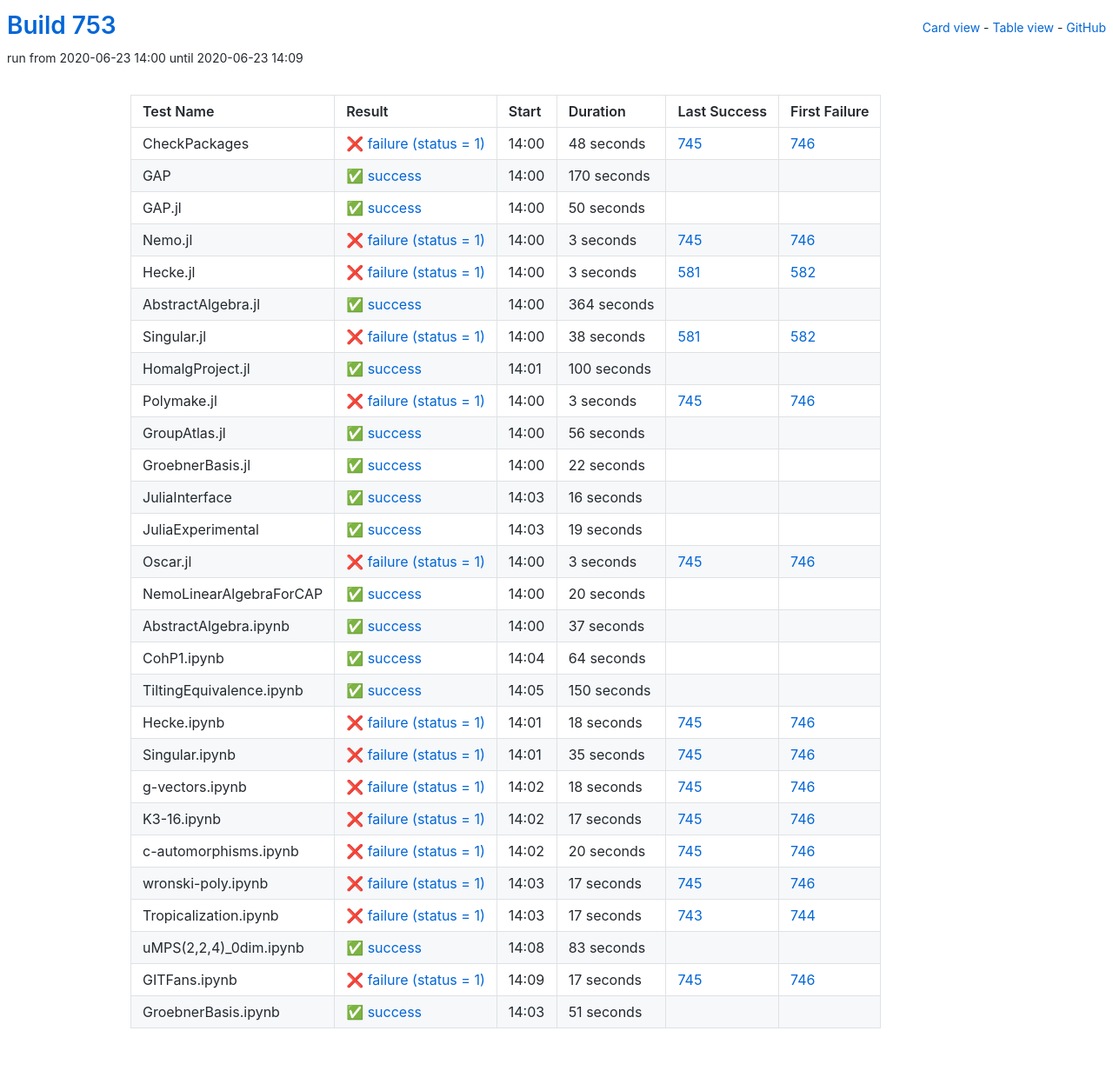
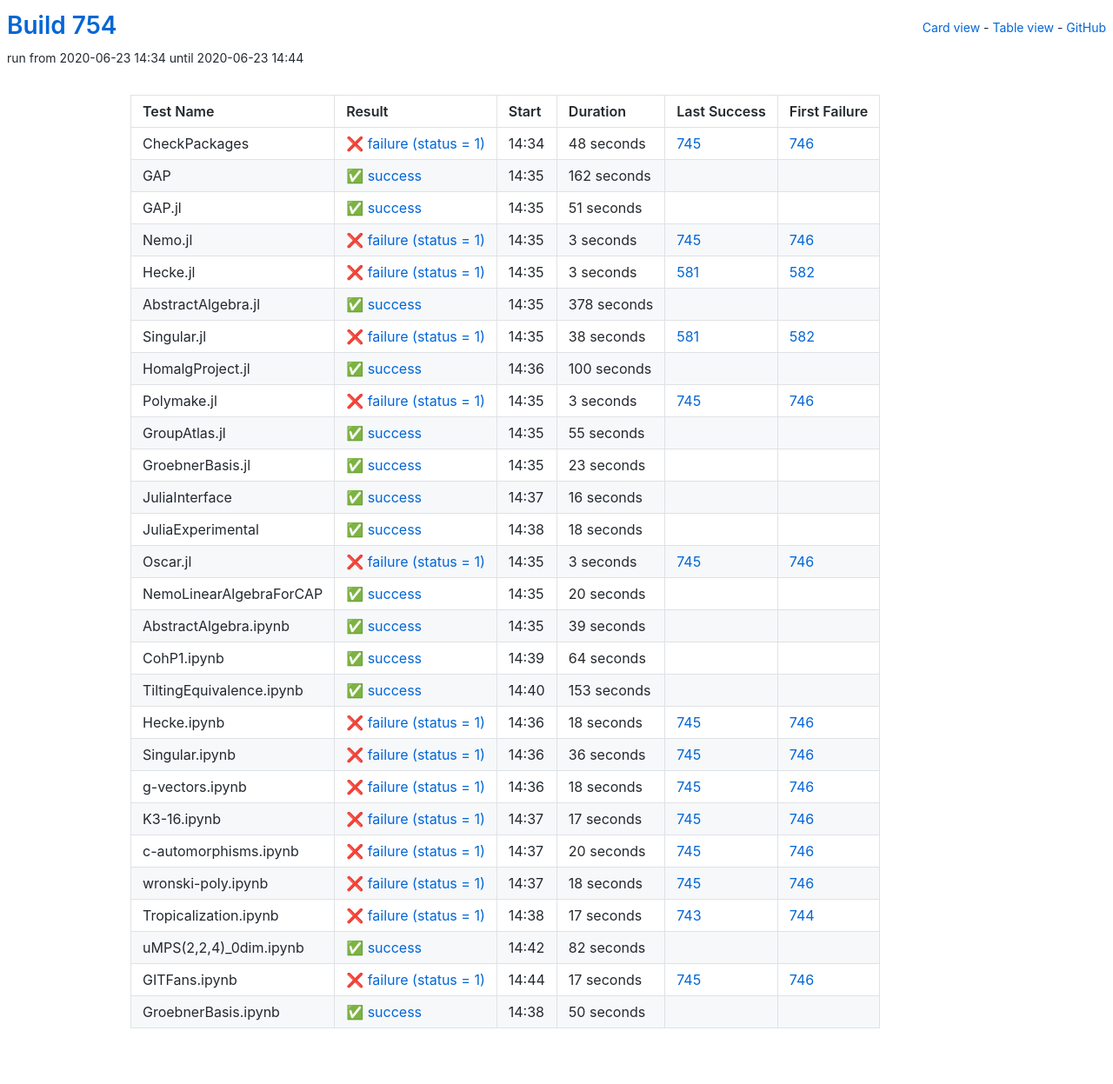
Before and after one commit to oscar-system/oscar-ci-status-1.4, a Jekyll site: the page built from table.html, in a window 1280 px wide. Shown: the whole page at 87% size. Built offline with Jekyll 4.4.1, drawn with Linux system fonts in a browser that asks for light colours.

Commit message:
Build #754

```diff
--- a/_data/ci.yml
+++ b/_data/ci.yml
@@ -1,6 +1,6 @@
 ---
-build: 753
-build_url: https://oscarci.mathematik.uni-kl.de/job/oscar-julia-1.4/753/
+build: 754
+build_url: https://oscarci.mathematik.uni-kl.de/job/oscar-julia-1.4/754/
 job: oscar-julia-1.4
 organization: oscar-system
 repo: oscar-ci-status-1.4
@@ -8,8 +8,8 @@ repourl: https://github.com/oscar-system/oscar-ci-status-1.4
 tests:
 - name: CheckPackages
   id: checkpackages
-  log: https://oscarci.mathematik.uni-kl.de/job/oscar-julia-1.4/753/artifact/logs/build-753/CheckPackages.log
-  start: 2020-06-23 14:00
+  log: https://oscarci.mathematik.uni-kl.de/job/oscar-julia-1.4/754/artifact/logs/build-754/CheckPackages.log
+  start: 2020-06-23 14:34
   success: false
   exitcode: 1
   status: failure
@@ -20,32 +20,32 @@ tests:
   first_failure_url: https://oscarci.mathematik.uni-kl.de/job/oscar-julia-1.4/746/
 - name: GAP
   id: gap
-  log: https://oscarci.mathematik.uni-kl.de/job/oscar-julia-1.4/753/artifact/logs/build-753/GAP.log
-  start: 2020-06-23 14:00
+  log: https://oscarci.mathematik.uni-kl.de/job/oscar-julia-1.4/754/artifact/logs/build-754/GAP.log
+  start: 2020-06-23 14:35
   success: true
   exitcode: 0
   status: success
-  duration: 170
+  duration: 162
   last_success: false
   last_success_url:
   first_failure: false
   first_failure_url:
 - name: GAP.jl
   id: gap-jl
-  log: https://oscarci.mathematik.uni-kl.de/job/oscar-julia-1.4/753/artifact/logs/build-753/GAP.jl.log
-  start: 2020-06-23 14:00
+  log: https://oscarci.mathematik.uni-kl.de/job/oscar-julia-1.4/754/artifact/logs/build-754/GAP.jl.log
+  start: 2020-06-23 14:35
   success: true
   exitcode: 0
   status: success
-  duration: 50
+  duration: 51
   last_success: false
   last_success_url:
   first_failure: false
   first_failure_url:
 - name: Nemo.jl
   id: nemo-jl
-  log: https://oscarci.mathematik.uni-kl.de/job/oscar-julia-1.4/753/artifact/logs/build-753/Nemo.jl.log
-  start: 2020-06-23 14:00
+  log: https://oscarci.mathematik.uni-kl.de/job/oscar-julia-1.4/754/artifact/logs/build-754/Nemo.jl.log
+  start: 2020-06-23 14:35
   success: false
   exitcode: 1
   status: failure
@@ -56,8 +56,8 @@ tests:
   first_failure_url: https://oscarci.mathematik.uni-kl.de/job/oscar-julia-1.4/746/
 - name: Hecke.jl
   id: hecke-jl
-  log: https://oscarci.mathematik.uni-kl.de/job/oscar-julia-1.4/753/artifact/logs/build-753/Hecke.jl.log
-  start: 2020-06-23 14:00
+  log: https://oscarci.mathematik.uni-kl.de/job/oscar-julia-1.4/754/artifact/logs/build-754/Hecke.jl.log
+  start: 2020-06-23 14:35
   success: false
   exitcode: 1
   status: failure
@@ -68,20 +68,20 @@ tests:
   first_failure_url: https://oscarci.mathematik.uni-kl.de/job/oscar-julia-1.4/582/
 - name: AbstractAlgebra.jl
   id: abstractalgebra-jl
-  log: https://oscarci.mathematik.uni-kl.de/job/oscar-julia-1.4/753/artifact/logs/build-753/AbstractAlgebra.jl.log
-  start: 2020-06-23 14:00
+  log: https://oscarci.mathematik.uni-kl.de/job/oscar-julia-1.4/754/artifact/logs/build-754/AbstractAlgebra.jl.log
+  start: 2020-06-23 14:35
   success: true
   exitcode: 0
   status: success
-  duration: 364
+  duration: 378
   last_success: false
   last_success_url:
   first_failure: false
   first_failure_url:
 - name: Singular.jl
   id: singular-jl
-  log: https://oscarci.mathematik.uni-kl.de/job/oscar-julia-1.4/753/artifact/logs/build-753/Singular.jl.log
-  start: 2020-06-23 14:00
+  log: https://oscarci.mathematik.uni-kl.de/job/oscar-julia-1.4/754/artifact/logs/build-754/Singular.jl.log
+  start: 2020-06-23 14:35
   success: false
   exitcode: 1
   status: failure
@@ -92,8 +92,8 @@ tests:
   first_failure_url: https://oscarci.mathematik.uni-kl.de/job/oscar-julia-1.4/582/
 - name: HomalgProject.jl
   id: homalgproject-jl
-  log: https://oscarci.mathematik.uni-kl.de/job/oscar-julia-1.4/753/artifact/logs/build-753/HomalgProject.jl.log
-  start: 2020-06-23 14:01
+  log: https://oscarci.mathematik.uni-kl.de/job/oscar-julia-1.4/754/artifact/logs/build-754/HomalgProject.jl.log
+  start: 2020-06-23 14:36
   success: true
   exitcode: 0
   status: success
@@ -104,8 +104,8 @@ tests:
   first_failure_url:
 - name: Polymake.jl
   id: polymake-jl
-  log: https://oscarci.mathematik.uni-kl.de/job/oscar-julia-1.4/753/artifact/logs/build-753/Polymake.jl.log
-  start: 2020-06-23 14:00
+  log: https://oscarci.mathematik.uni-kl.de/job/oscar-julia-1.4/754/artifact/logs/build-754/Polymake.jl.log
+  start: 2020-06-23 14:35
   success: false
   exitcode: 1
   status: failure
@@ -116,32 +116,32 @@ tests:
   first_failure_url: https://oscarci.mathematik.uni-kl.de/job/oscar-julia-1.4/746/
 - name: GroupAtlas.jl
   id: groupatlas-jl
-  log: https://oscarci.mathematik.uni-kl.de/job/oscar-julia-1.4/753/artifact/logs/build-753/GroupAtlas.jl.log
-  start: 2020-06-23 14:00
+  log: https://oscarci.mathematik.uni-kl.de/job/oscar-julia-1.4/754/artifact/logs/build-754/GroupAtlas.jl.log
+  start: 2020-06-23 14:35
   success: true
   exitcode: 0
   status: success
-  duration: 56
+  duration: 55
   last_success: false
   last_success_url:
   first_failure: false
   first_failure_url:
 - name: GroebnerBasis.jl
   id: groebnerbasis-jl
-  log: https://oscarci.mathematik.uni-kl.de/job/oscar-julia-1.4/753/artifact/logs/build-753/GroebnerBasis.jl.log
-  start: 2020-06-23 14:00
+  log: https://oscarci.mathematik.uni-kl.de/job/oscar-julia-1.4/754/artifact/logs/build-754/GroebnerBasis.jl.log
+  start: 2020-06-23 14:35
   success: true
   exitcode: 0
   status: success
-  duration: 22
+  duration: 23
   last_success: false
   last_success_url:
   first_failure: false
   first_failure_url:
 - name: JuliaInterface
   id: juliainterface
-  log: https://oscarci.mathematik.uni-kl.de/job/oscar-julia-1.4/753/artifact/logs/build-753/JuliaInterface.log
-  start: 2020-06-23 14:03
+  log: https://oscarci.mathematik.uni-kl.de/job/oscar-julia-1.4/754/artifact/logs/build-754/JuliaInterface.log
+  start: 2020-06-23 14:37
   success: true
   exitcode: 0
   status: success
@@ -152,20 +152,20 @@ tests:
   first_failure_url:
 - name: JuliaExperimental
   id: juliaexperimental
-  log: https://oscarci.mathematik.uni-kl.de/job/oscar-julia-1.4/753/artifact/logs/build-753/JuliaExperimental.log
-  start: 2020-06-23 14:03
+  log: https://oscarci.mathematik.uni-kl.de/job/oscar-julia-1.4/754/artifact/logs/build-754/JuliaExperimental.log
+  start: 2020-06-23 14:38
   success: true
   exitcode: 0
   status: success
-  duration: 19
+  duration: 18
   last_success: false
   last_success_url:
   first_failure: false
   first_failure_url:
 - name: Oscar.jl
   id: oscar-jl
-  log: https://oscarci.mathematik.uni-kl.de/job/oscar-julia-1.4/753/artifact/logs/build-753/Oscar.jl.log
-  start: 2020-06-23 14:00
+  log: https://oscarci.mathematik.uni-kl.de/job/oscar-julia-1.4/754/artifact/logs/build-754/Oscar.jl.log
+  start: 2020-06-23 14:35
   success: false
   exitcode: 1
   status: failure
@@ -176,8 +176,8 @@ tests:
   first_failure_url: https://oscarci.mathematik.uni-kl.de/job/oscar-julia-1.4/746/
 - name: NemoLinearAlgebraForCAP
   id: nemolinearalgebraforcap
-  log: https://oscarci.mathematik.uni-kl.de/job/oscar-julia-1.4/753/artifact/logs/build-753/NemoLinearAlgebraForCAP.log
-  start: 2020-06-23 14:00
+  log: https://oscarci.mathematik.uni-kl.de/job/oscar-julia-1.4/754/artifact/logs/build-754/NemoLinearAlgebraForCAP.log
+  start: 2020-06-23 14:35
   success: true
   exitcode: 0
   status: success
@@ -188,20 +188,20 @@ tests:
   first_failure_url:
 - name: AbstractAlgebra.ipynb
   id: abstractalgebra-ipynb
-  log: https://oscarci.mathematik.uni-kl.de/job/oscar-julia-1.4/753/artifact/logs/build-753/AbstractAlgebra.ipynb.log
-  start: 2020-06-23 14:00
+  log: https://oscarci.mathematik.uni-kl.de/job/oscar-julia-1.4/754/artifact/logs/build-754/AbstractAlgebra.ipynb.log
+  start: 2020-06-23 14:35
   success: true
   exitcode: 0
   status: success
-  duration: 37
+  duration: 39
   last_success: false
   last_success_url:
   first_failure: false
   first_failure_url:
 - name: CohP1.ipynb
   id: cohp1-ipynb
-  log: https://oscarci.mathematik.uni-kl.de/job/oscar-julia-1.4/753/artifact/logs/build-753/CohP1.ipynb.log
-  start: 2020-06-23 14:04
+  log: https://oscarci.mathematik.uni-kl.de/job/oscar-julia-1.4/754/artifact/logs/build-754/CohP1.ipynb.log
+  start: 2020-06-23 14:39
   success: true
   exitcode: 0
   status: success
@@ -212,20 +212,20 @@ tests:
   first_failure_url:
 - name: TiltingEquivalence.ipynb
   id: tiltingequivalence-ipynb
-  log: https://oscarci.mathematik.uni-kl.de/job/oscar-julia-1.4/753/artifact/logs/build-753/TiltingEquivalence.ipynb.log
-  start: 2020-06-23 14:05
+  log: https://oscarci.mathematik.uni-kl.de/job/oscar-julia-1.4/754/artifact/logs/build-754/TiltingEquivalence.ipynb.log
+  start: 2020-06-23 14:40
   success: true
   exitcode: 0
   status: success
-  duration: 150
+  duration: 153
   last_success: false
   last_success_url:
   first_failure: false
   first_failure_url:
 - name: Hecke.ipynb
   id: hecke-ipynb
-  log: https://oscarci.mathematik.uni-kl.de/job/oscar-julia-1.4/753/artifact/logs/build-753/Hecke.ipynb.log
-  start: 2020-06-23 14:01
+  log: https://oscarci.mathematik.uni-kl.de/job/oscar-julia-1.4/754/artifact/logs/build-754/Hecke.ipynb.log
+  start: 2020-06-23 14:36
   success: false
   exitcode: 1
   status: failure
@@ -236,20 +236,20 @@ tests:
   first_failure_url: https://oscarci.mathematik.uni-kl.de/job/oscar-julia-1.4/746/
 - name: Singular.ipynb
   id: singular-ipynb
-  log: https://oscarci.mathematik.uni-kl.de/job/oscar-julia-1.4/753/artifact/logs/build-753/Singular.ipynb.log
-  start: 2020-06-23 14:01
+  log: https://oscarci.mathematik.uni-kl.de/job/oscar-julia-1.4/754/artifact/logs/build-754/Singular.ipynb.log
+  start: 2020-06-23 14:36
   success: false
   exitcode: 1
   status: failure
-  duration: 35
+  duration: 36
   last_success: 745
   last_success_url: https://oscarci.mathematik.uni-kl.de/job/oscar-julia-1.4/745/
   first_failure: 746
   first_failure_url: https://oscarci.mathematik.uni-kl.de/job/oscar-julia-1.4/746/
 - name: g-vectors.ipynb
   id: g-vectors-ipynb
-  log: https://oscarci.mathematik.uni-kl.de/job/oscar-julia-1.4/753/artifact/logs/build-753/g-vectors.ipynb.log
-  start: 2020-06-23 14:02
+  log: https://oscarci.mathematik.uni-kl.de/job/oscar-julia-1.4/754/artifact/logs/build-754/g-vectors.ipynb.log
+  start: 2020-06-23 14:36
   success: false
   exitcode: 1
   status: failure
@@ -260,8 +260,8 @@ tests:
   first_failure_url: https://oscarci.mathematik.uni-kl.de/job/oscar-julia-1.4/746/
 - name: K3-16.ipynb
   id: k3-16-ipynb
-  log: https://oscarci.mathematik.uni-kl.de/job/oscar-julia-1.4/753/artifact/logs/build-753/K3-16.ipynb.log
-  start: 2020-06-23 14:02
+  log: https://oscarci.mathematik.uni-kl.de/job/oscar-julia-1.4/754/artifact/logs/build-754/K3-16.ipynb.log
+  start: 2020-06-23 14:37
   success: false
   exitcode: 1
   status: failure
@@ -272,8 +272,8 @@ tests:
   first_failure_url: https://oscarci.mathematik.uni-kl.de/job/oscar-julia-1.4/746/
 - name: c-automorphisms.ipynb
   id: c-automorphisms-ipynb
-  log: https://oscarci.mathematik.uni-kl.de/job/oscar-julia-1.4/753/artifact/logs/build-753/c-automorphisms.ipynb.log
-  start: 2020-06-23 14:02
+  log: https://oscarci.mathematik.uni-kl.de/job/oscar-julia-1.4/754/artifact/logs/build-754/c-automorphisms.ipynb.log
+  start: 2020-06-23 14:37
   success: false
   exitcode: 1
   status: failure
@@ -284,20 +284,20 @@ tests:
   first_failure_url: https://oscarci.mathematik.uni-kl.de/job/oscar-julia-1.4/746/
 - name: wronski-poly.ipynb
   id: wronski-poly-ipynb
-  log: https://oscarci.mathematik.uni-kl.de/job/oscar-julia-1.4/753/artifact/logs/build-753/wronski-poly.ipynb.log
-  start: 2020-06-23 14:03
+  log: https://oscarci.mathematik.uni-kl.de/job/oscar-julia-1.4/754/artifact/logs/build-754/wronski-poly.ipynb.log
+  start: 2020-06-23 14:37
   success: false
   exitcode: 1
   status: failure
-  duration: 17
+  duration: 18
   last_success: 745
   last_success_url: https://oscarci.mathematik.uni-kl.de/job/oscar-julia-1.4/745/
   first_failure: 746
   first_failure_url: https://oscarci.mathematik.uni-kl.de/job/oscar-julia-1.4/746/
 - name: Tropicalization.ipynb
   id: tropicalization-ipynb
-  log: https://oscarci.mathematik.uni-kl.de/job/oscar-julia-1.4/753/artifact/logs/build-753/Tropicalization.ipynb.log
-  start: 2020-06-23 14:03
+  log: https://oscarci.mathematik.uni-kl.de/job/oscar-julia-1.4/754/artifact/logs/build-754/Tropicalization.ipynb.log
+  start: 2020-06-23 14:38
   success: false
   exitcode: 1
   status: failure
@@ -308,20 +308,20 @@ tests:
   first_failure_url: https://oscarci.mathematik.uni-kl.de/job/oscar-julia-1.4/744/
 - name: uMPS(2,2,4)_0dim.ipynb
   id: umps-2-2-4-0dim-ipynb
-  log: https://oscarci.mathematik.uni-kl.de/job/oscar-julia-1.4/753/artifact/logs/build-753/uMPS-2-2-4-_0dim.ipynb.log
-  start: 2020-06-23 14:08
+  log: https://oscarci.mathematik.uni-kl.de/job/oscar-julia-1.4/754/artifact/logs/build-754/uMPS-2-2-4-_0dim.ipynb.log
+  start: 2020-06-23 14:42
   success: true
   exitcode: 0
   status: success
-  duration: 83
+  duration: 82
   last_success: false
   last_success_url:
   first_failure: false
   first_failure_url:
 - name: GITFans.ipynb
   id: gitfans-ipynb
-  log: https://oscarci.mathematik.uni-kl.de/job/oscar-julia-1.4/753/artifact/logs/build-753/GITFans.ipynb.log
-  start: 2020-06-23 14:09
+  log: https://oscarci.mathematik.uni-kl.de/job/oscar-julia-1.4/754/artifact/logs/build-754/GITFans.ipynb.log
+  start: 2020-06-23 14:44
   success: false
   exitcode: 1
   status: failure
@@ -332,12 +332,12 @@ tests:
   first_failure_url: https://oscarci.mathematik.uni-kl.de/job/oscar-julia-1.4/746/
 - name: GroebnerBasis.ipynb
   id: groebnerbasis-ipynb
-  log: https://oscarci.mathematik.uni-kl.de/job/oscar-julia-1.4/753/artifact/logs/build-753/GroebnerBasis.ipynb.log
-  start: 2020-06-23 14:03
+  log: https://oscarci.mathematik.uni-kl.de/job/oscar-julia-1.4/754/artifact/logs/build-754/GroebnerBasis.ipynb.log
+  start: 2020-06-23 14:38
   success: true
   exitcode: 0
   status: success
-  duration: 51
+  duration: 50
   last_success: false
   last_success_url:
   first_failure: false
```
Also changed, not shown: README.md.
